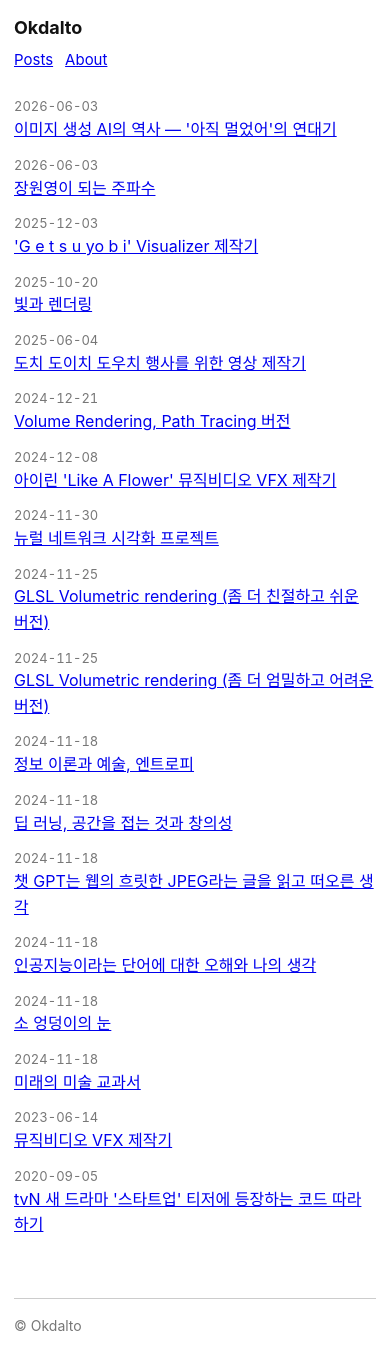
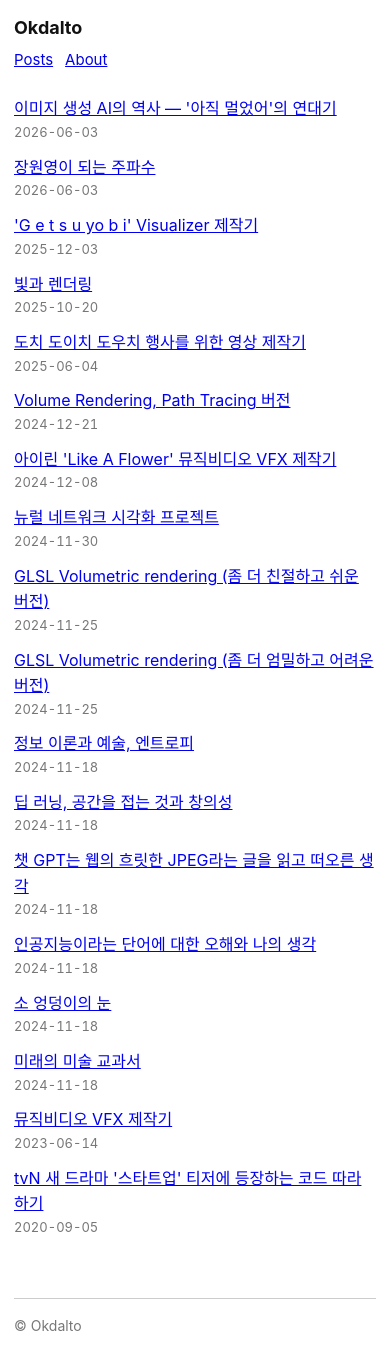
Before and after one commit to okdalto/okdalto.github.io, a Jekyll site: the page built from index.html, in a window 390 px wide. Built offline with Jekyll 4.4.1, drawn with Linux system fonts in a browser that asks for light colours.

Commit message:
Mobile post list: title first, date below
Co-Authored-By: Claude Opus 4.8 (1M context) <noreply@anthropic.com>

```diff
--- a/assets/css/style.css
+++ b/assets/css/style.css
@@ -40,11 +40,15 @@ a:visited { color: #551a8b; }
   margin-right: 12px;
 }
 
-/* on narrow screens, stack date above the (possibly long) title */
+/* on narrow screens, stack the title first and the date below it */
 @media (max-width: 600px) {
-  .post-list li { margin: 12px 0; }
+  .post-list li {
+    display: flex;
+    flex-direction: column-reverse;
+    align-items: flex-start;
+    margin: 12px 0;
+  }
   .post-list time {
-    display: block;
     margin-right: 0;
     font-size: 13px;
   }
```
